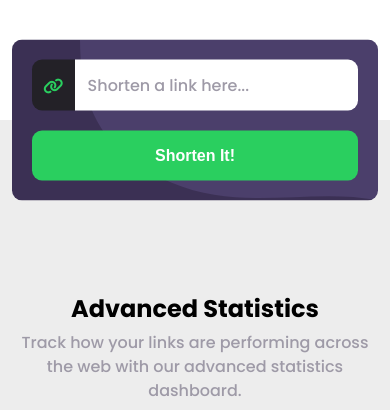
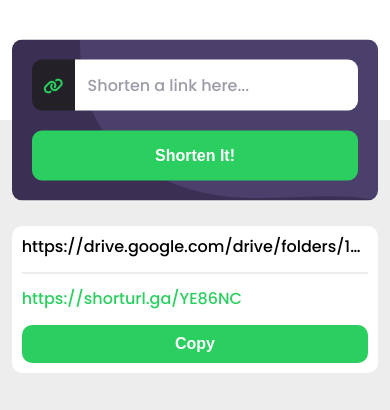
Before and after one commit to itsjatinnagar/url-shortener, a plain HTML site: page index.html in a window 390 px wide. Shown: the part 860-1270 px from the top of the page. Drawn offline with Linux system fonts and the light colour scheme.

Commit message:
Designed: Links Section

```diff
--- a/assets/css/style.css
+++ b/assets/css/style.css
@@ -231,10 +231,57 @@ body {
 }
 
 /* Features */
+.main-section {
+    padding-top: 78px;
+}
+
+#links-wrapper {
+    display: flex;
+    flex-direction: column;
+    row-gap: 2rem;
+}
+
+.link-wrapper {
+    padding: 1rem;
+    display: flex;
+    align-items: center;
+    gap: 1.4rem;
+    background-color: var(--theme-background);
+}
+
+.link-wrapper p {
+    line-height: 1.4;
+}
+
+.long-link {
+    margin-right: auto;
+    width: 100%;
+    white-space: nowrap;
+    overflow: hidden;
+    text-overflow: ellipsis;
+}
+
+.short-link {
+    color: var(--primary);
+}
+
+.link-wrapper,
+.copy-btn {
+    border-radius: 1rem;
+}
+
+.copy-btn {
+    padding: 1rem 2.6rem;
+    transition: 0.2s ease;
+}
+
+.copy-btn.active {
+    background-color: var(--dark-violet);
+}
+
 #features {
-    padding-top: 78px;
-    height: 100vh;
-    min-height: 600px;
+    margin-block: 4rem;
+    min-height: 55rem;
     display: flex;
     flex-direction: column;
     align-items: center;
@@ -354,10 +401,6 @@ body {
         font-size: 2rem;
     }
 
-    #features {
-        min-height: 1000px;
-    }
-
     .cards-wrapper {
         flex-direction: column;
         gap: 5rem;
@@ -365,6 +408,18 @@ body {
 
     .card .image-wrapper {
         left: 50%;
+    }
+}
+
+@media screen and (max-width: 720px) {
+    .link-wrapper {
+        flex-direction: column;
+        align-items: stretch;
+    }
+
+    .short-link {
+        padding-top: 1.4rem;
+        border-top: 2px solid var(--gray);
     }
 }
 
@@ -377,8 +432,7 @@ body {
         background-position: right top;
     }
 
-    #features {
-        min-height: 1100px;
+    .main-section {
         padding-top: 106px;
     }
 
@@ -407,8 +461,4 @@ body {
     .intro-btn {
         font-size: 1.6rem;
     }
-
-    #features {
-        min-height: 1200px;
-    }
 }
--- a/index.html
+++ b/index.html
@@ -54,36 +54,43 @@
         </section>
     </main>
 
-    <section id="features" class="container">
+    <main class="container main-section">
+        <section id="links-wrapper">
+            <div class="link-wrapper">
+                <p class="long-link">https://drive.google.com/drive/folders/131Nm91QEyJe_wIptj_8N0AWJTloL8_HS</p>
+                <p class="short-link">https://shorturl.ga/YE86NC</p>
+                <button id="copy-btn" class="btn copy-btn">Copy</button>
+            </div>
+        </section>
+
+        <section id="features">
             <h2>Advanced Statistics</h2>
             <p>Track how your links are performing across the web with our advanced statistics dashboard.</p>
             <div class="cards-wrapper">
                 <div class="card card-1">
-                <div class="image-wrapper">
-                    <img src="./assets/images/icon-brand-recognition.svg" alt="brand recognition logo">
-                </div>
+                    <div class="image-wrapper"><img src="./assets/images/icon-brand-recognition.svg"
+                            alt="brand recognition logo"></div>
                     <h4>Brand Recognition</h4>
-                <p>Boost your brand recognition with each click. Generic links don’t mean a thing. Branded links help
-                    instil confidence in your content.</p>
+                    <p>Boost your brand recognition with each click. Generic links don’t mean a thing. Branded links
+                        help instil confidence in your content.</p>
                 </div>
                 <div class="card card-2">
-                <div class="image-wrapper">
-                    <img src="./assets/images/icon-detailed-records.svg" alt="detailed records logo">
-                </div>
+                    <div class="image-wrapper"><img src="./assets/images/icon-detailed-records.svg"
+                            alt="detailed records logo"></div>
                     <h4>Detailed Records</h4>
-                <p>Gain insights into who is clicking your links. Knowing when and where people engage with your content
-                    helps inform better decisions.</p>
+                    <p>Gain insights into who is clicking your links. Knowing when and where people engage with your
+                        content helps inform better decisions.</p>
                 </div>
                 <div class="card card-3">
-                <div class="image-wrapper">
-                    <img src="./assets/images/icon-fully-customizable.svg" alt="fully customizable logo">
-                </div>
+                    <div class="image-wrapper"><img src="./assets/images/icon-fully-customizable.svg"
+                            alt="fully customizable logo"></div>
                     <h4>Fully Customizable</h4>
                     <p>Improve brand awareness and content discoverability through customizable links, supercharging
                         audience engagement.</p>
                 </div>
             </div>
         </section>
+    </main>
 
     <footer class="footer">
         <section>
```
Lines whose indentation alone changed are shown as unchanged.
